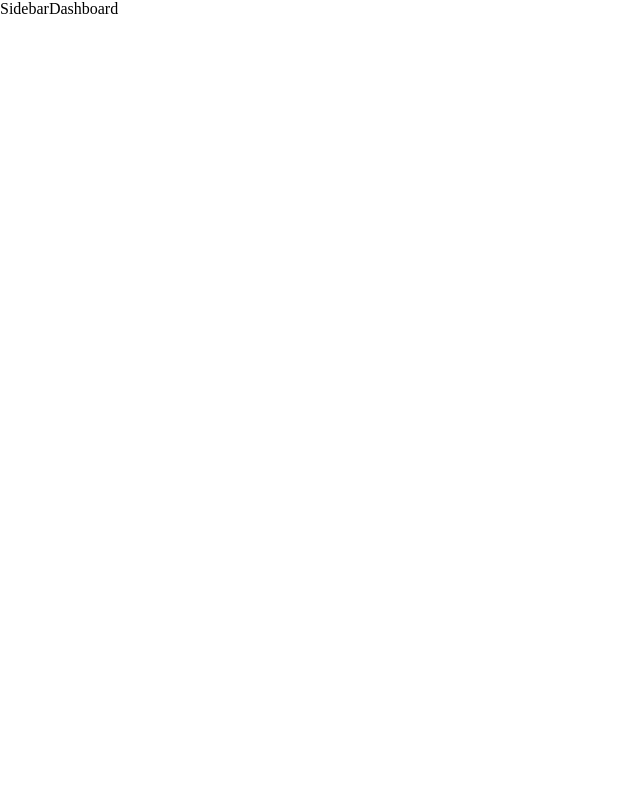
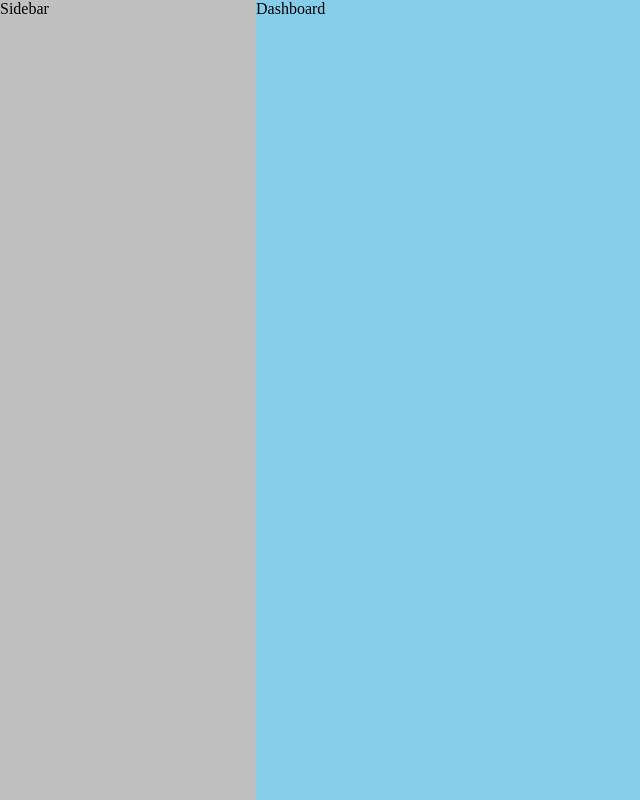
Before and after one commit to alexanderivanov2/budget-app, a React (Vite) app: page / in a window 1280 px wide. Shown: the whole page, without its empty margins (0-640 px from the left). Built offline with nearby package versions, Linux system fonts and the light colour scheme.

Commit message:
classNames for main components

```diff
--- a/src/components/dashboard/Dashboard.tsx
+++ b/src/components/dashboard/Dashboard.tsx
@@ -1,5 +1,7 @@
 export const Dashboard = () => {
   return (
-    <div>Dashboard</div>
+    <div className="dashboard">
+      <header>Dashboard</header>
+    </div>
   )
 }
--- a/src/components/mobileMenu/MobileMenu.tsx
+++ b/src/components/mobileMenu/MobileMenu.tsx
@@ -1,5 +1,5 @@
 export const MobileMenu = () => {
   return (
-    <div>MobileMenu</div>
+    <div className="mobile-menu">MobileMenu</div>
   )
 }
--- a/src/components/sidebar/Sidebar.tsx
+++ b/src/components/sidebar/Sidebar.tsx
@@ -1,6 +1,6 @@
 const Sidebar = () => {
   return (
-    <div>Sidebar</div>
+    <div className="sidebar">Sidebar</div>
   )
 }
 
```
